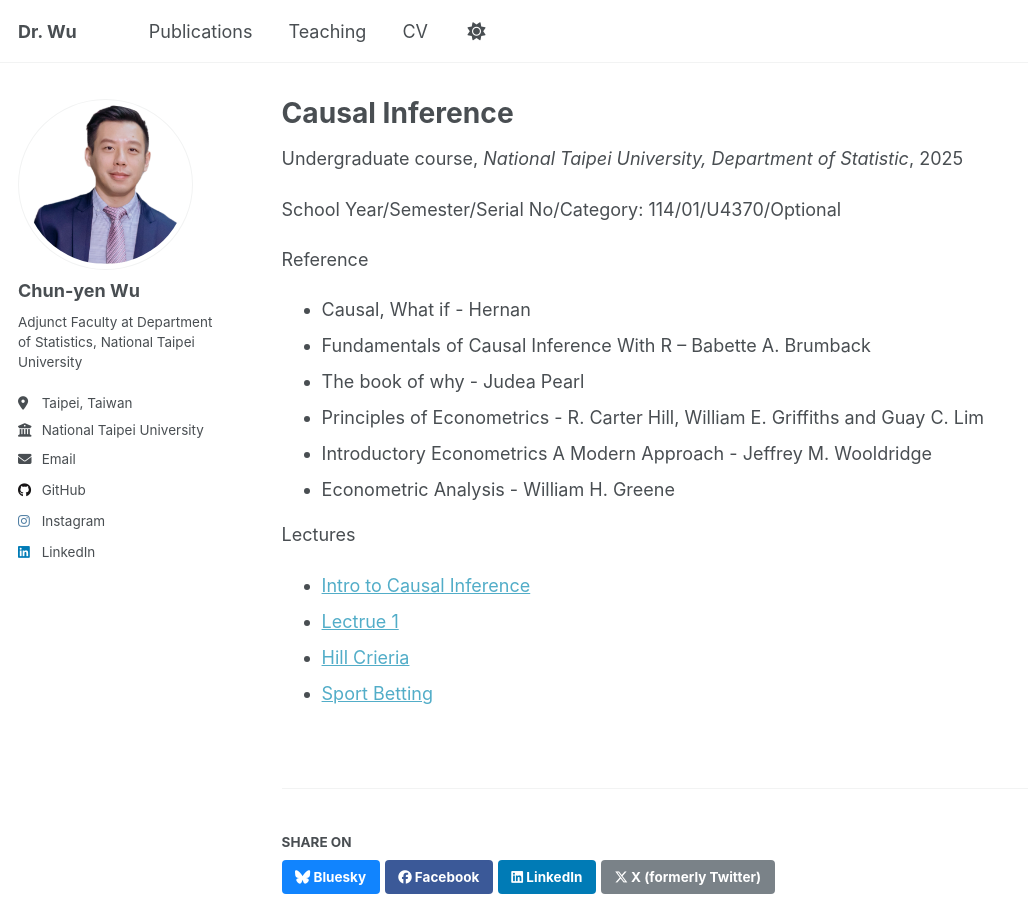
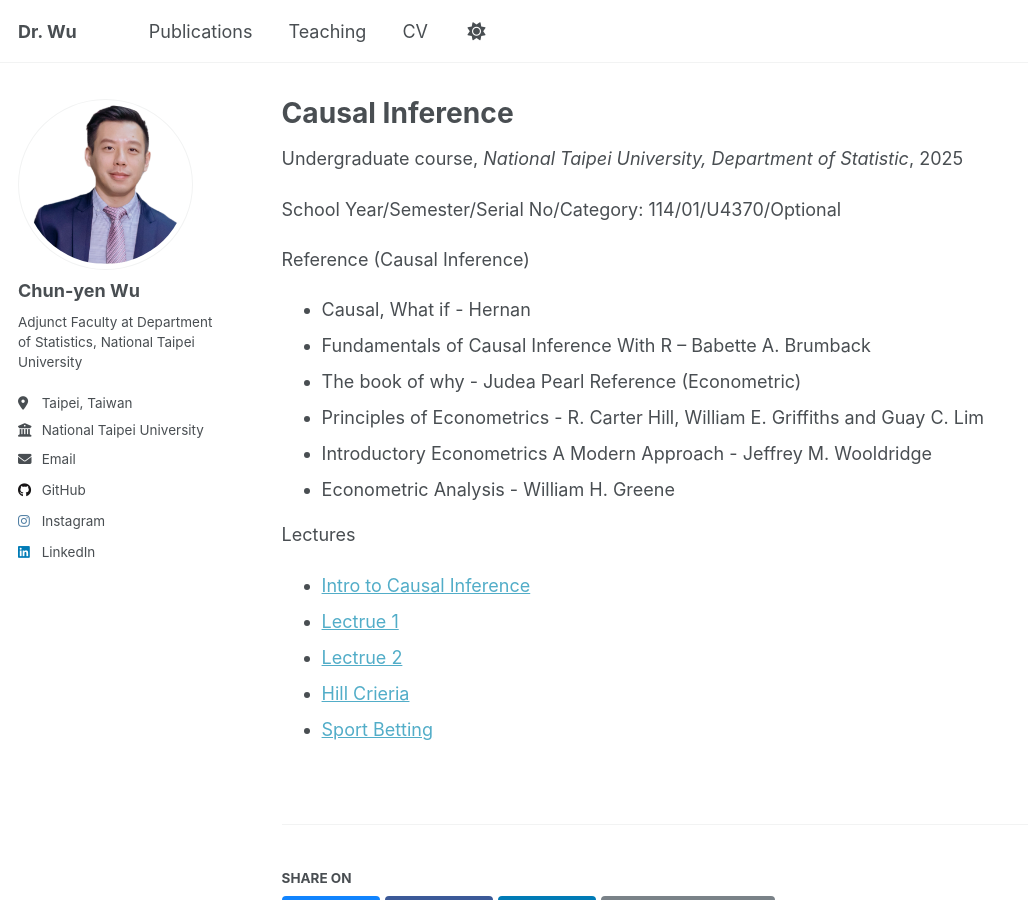
Before and after one commit to SashaWuNYCU/sashawunycu.github.io, a Jekyll site: the page built from _teaching/2025-1st-semester-teaching.md, in a window 1280 px wide and 900 px high. Shown: the whole window, without its empty margins (0-1028 px from the left). Built offline with Jekyll 4.4.1, drawn with Linux system fonts in a browser that asks for light colours; a script that is not in the unit is left out.

Commit message:
New Lecture for U4370 class ver 250920

```diff
--- a/_teaching/2025-1st-semester-teaching.md
+++ b/_teaching/2025-1st-semester-teaching.md
@@ -10,10 +10,11 @@ location: "New Taipei City, Taiwan"
 
 School Year/Semester/Serial No/Category: 114/01/U4370/Optional
 
-Reference
+Reference (Causal Inference)
 * Causal, What if - Hernan
 * Fundamentals of Causal Inference With R – Babette A. Brumback
 * The book of why - Judea Pearl
+Reference (Econometric)
 * Principles of Econometrics - R. Carter Hill, William E. Griffiths and Guay C. Lim
 * Introductory Econometrics A Modern Approach - Jeffrey M. Wooldridge
 * Econometric Analysis - William H. Greene
@@ -21,5 +22,6 @@ Reference
 Lectures
 - [Intro to Causal Inference](http://sashawunycu.github.io/files/U4370/IntroCausal.pdf)
 - [Lectrue 1](http://sashawunycu.github.io/files/U4370/Lec1.pdf)
+- [Lectrue 2](http://sashawunycu.github.io/files/U4370/Lec2.pdf)
 - [Hill Crieria](http://sashawunycu.github.io/files/U4370/HillCriteria.pdf)
 - [Sport Betting](http://sashawunycu.github.io/files/U4370/SportBetting.pdf)
```
Also changed, not shown: 1 other file.
